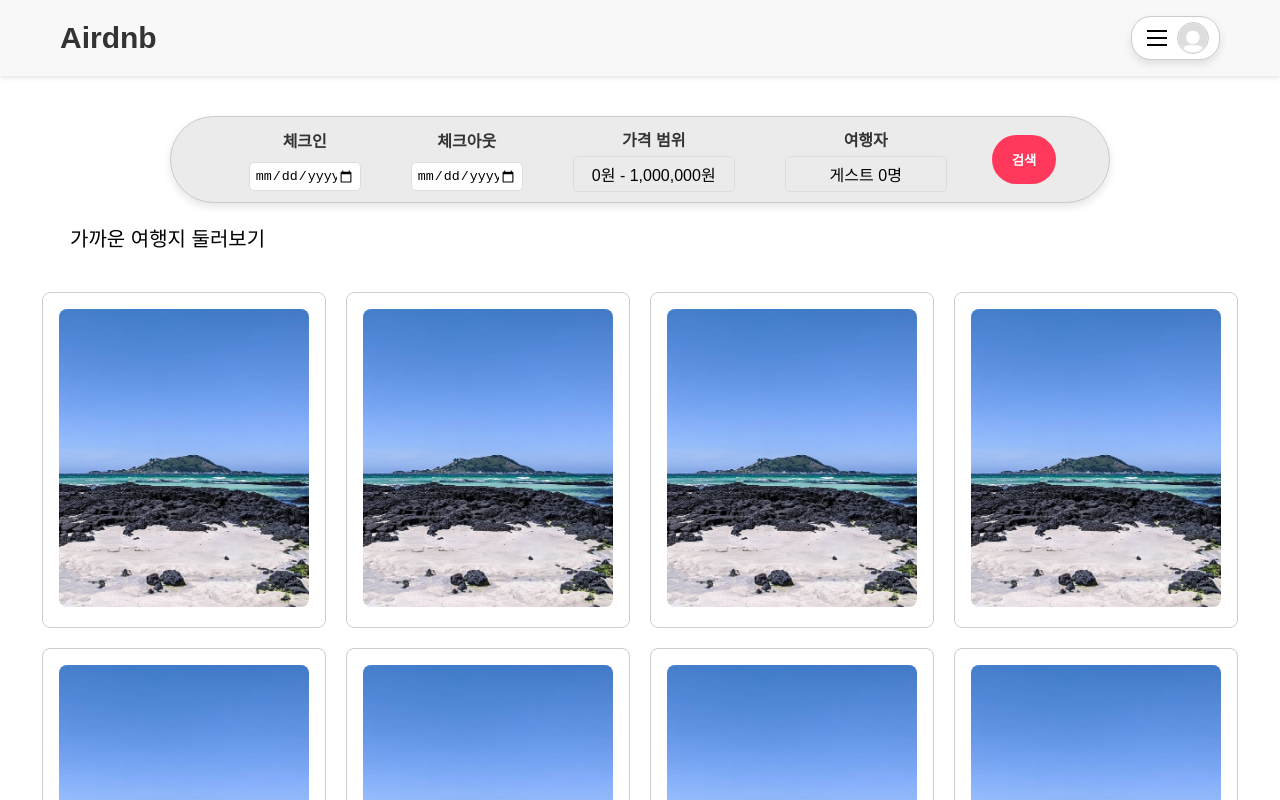
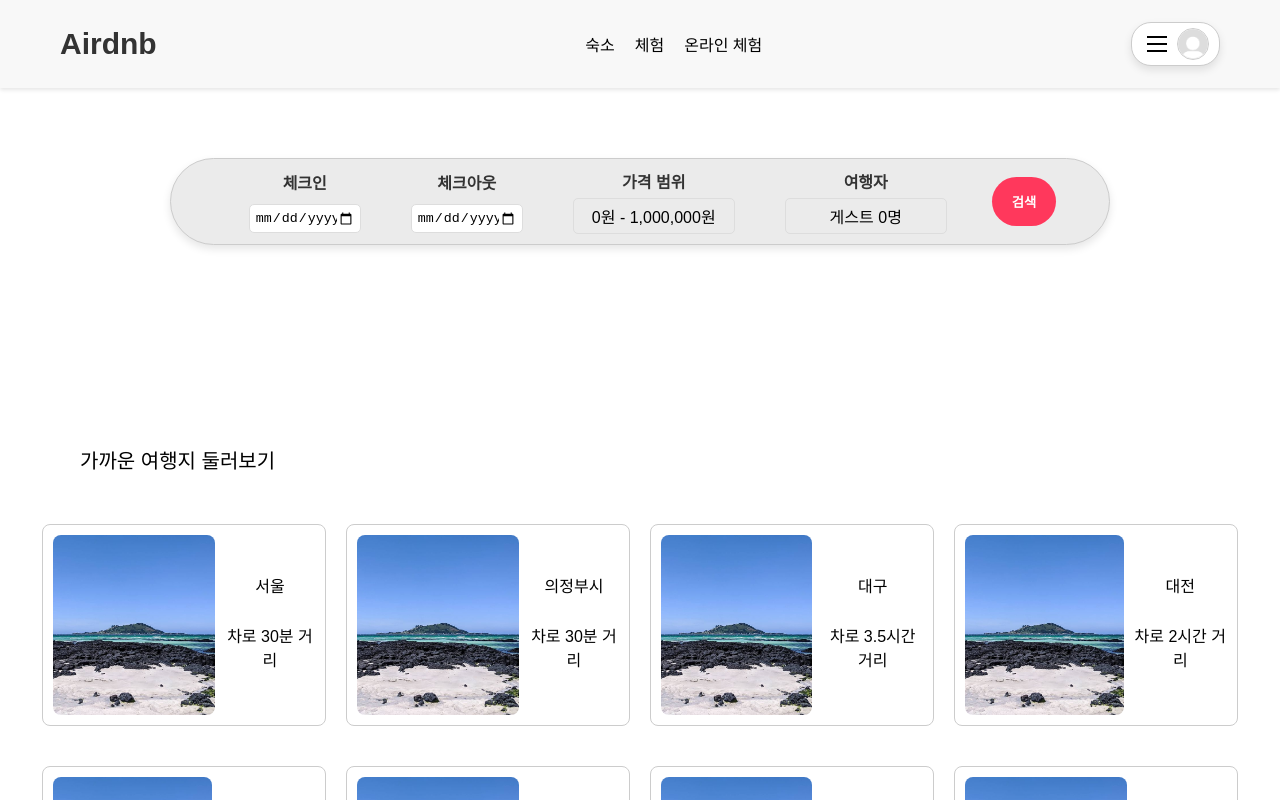
Before and after one commit to codesquad2024-airbnb-team03/fe-airdnb, a React (Create React App) app: page / in a window 1280 px wide. Shown: the top 800 px of the page. Built offline with nearby package versions, Linux system fonts and the light colour scheme.

Commit message:
feat: MainPage UI 수정

```diff
--- a/src/components/Filter.css
+++ b/src/components/Filter.css
@@ -5,7 +5,7 @@
   padding: 10px; /* 간격을 넓힘 */
   background-color: rgb(235, 235, 235);
   border-radius: 50px;
-    margin-top: 20px;
+  margin-top: 50px;
   margin-bottom: 20px;
   margin-left: 150px;
   margin-right: 150px;
@@ -61,7 +61,8 @@
   background-color: #e7304d;
 }
 
-  .traveler-filter-modal, .price-range-filter-modal {
+.traveler-filter-modal,
+.price-range-filter-modal {
   position: absolute;
   background-color: white;
   border: 1px solid #ccc;
--- a/src/components/Image.css
+++ b/src/components/Image.css
@@ -1,32 +1,28 @@
-.main_main_content {
+.main_content {
   display: flex;
   flex-wrap: wrap;
   justify-content: center;
   padding: 20px;
 }
 
-.main_card_content {
+.card_content {
   display: flex;
   flex-wrap: wrap;
+  justify-content: center;
   gap: 20px;
-  justify-content: center;
 }
 
-.image_card {
-  width: 200px; /* 카드 너비 */
-  height: 300px; /* 카드 높이 */
-  border: 1px solid #ccc; /* 테두리 색상 */
-  border-radius: 10px; /* 둥근 모서리 */
-  box-shadow: 0 4px 8px rgba(0, 0, 0, 0.1); /* 그림자 */
-  overflow: hidden;
-  transition: transform 0.2s;
+.card {
+  display: flex;
+  align-items: center;
+  padding: 10px;
+  border: 1px solid #ccc;
+  border-radius: 8px;
+  margin: 10px 0;
 }
 
-.image_card:hover {
-  transform: scale(1.05); /* 호버 시 크기 증가 */
+.text-content {
+  display: flex;
+  flex-direction: column;
+  margin-left: 10px;
 }
-
-.image_card img {
-  width: 100%; /* 이미지가 카드의 너비에 맞게 */
-  height: auto;
-}
--- a/src/components/Image.js
+++ b/src/components/Image.js
@@ -12,6 +12,17 @@ const Image = ({ data }) => {
   return (
     <div className="card" onClick={handleClick} style={{ cursor: "pointer" }}>
       <img src={data.src} className="img" alt={`Image ${data.id}`} />
+      <div className="text-content">
+        <p
+          style={{
+            fontWeight: 500,
+            margin: 10,
+          }}
+        >
+          {data.place}
+        </p>
+        <p>{data.desc}</p>
+      </div>
     </div>
   );
 };
--- a/src/index.js
+++ b/src/index.js
@@ -3,7 +3,6 @@ import ReactDOM from "react-dom/client";
 import "./index.css";
 import App from "./App";
 import reportWebVitals from "./reportWebVitals";
-import { BrowserRouter } from "react-router-dom";
 
 const root = ReactDOM.createRoot(document.getElementById("root"));
 
--- a/src/pages/Home.css
+++ b/src/pages/Home.css
@@ -14,11 +14,10 @@ html {
   justify-content: space-between;
   align-items: center;
   padding: 16px 60px 16px 60px;
-  font-size: 30px;
   width: 100%;
-  background-color: #f8f8f8; /* 배경 색상 */
-  box-shadow: 0 2px 4px rgba(0, 0, 0, 0.1); /* 그림자 효과 */
-  box-sizing: border-box; /* padding 포함하여 width 계산 */
+  background-color: #f8f8f8;
+  box-shadow: 0 2px 4px rgba(0, 0, 0, 0.1);
+  box-sizing: border-box;
 }
 
 /* 로고 스타일 */
@@ -26,6 +25,15 @@ html {
   text-decoration: none;
   color: #333; /* 텍스트 색상 */
   font-weight: bold;
+}
+
+.navigation ul {
+  display: flex;
+  list-style: none;
+}
+
+.navigation li {
+  margin-left: 20px;
 }
 
 /* 프로필 컨테이너 스타일 */
--- a/src/pages/Home.js
+++ b/src/pages/Home.js
@@ -85,19 +85,20 @@ const Home = () => {
 
   return (
     <div>
-      <header
-        className="header"
-        style={{
-          fontSize: 30,
-          display: "flex",
-          width: "100%",
-          justifyContent: "space-between",
-          alignItems: "center",
-        }}
-      >
-        <div className="nav-logo">
+      <header className="header">
+        <div
+          className="nav-logo"
+          style={{ fontSize: 30, alignItems: "center" }}
+        >
           <a href="/">Airdnb</a>
         </div>
+        <nav className="navigation">
+          <ul>
+            <li>숙소</li>
+            <li>체험</li>
+            <li>온라인 체험</li>
+          </ul>
+        </nav>
         <div className="profile-container">
           {user && <span className="user-name">{user.name}님</span>}
           <div
@@ -128,8 +129,14 @@ const Home = () => {
           className="menu-container"
           ref={menuRef}
           style={{
-            top: profileRef.current.getBoundingClientRect().bottom + window.scrollY + 10,
-            left: profileRef.current.getBoundingClientRect().left + window.scrollX - 50,
+            top:
+              profileRef.current.getBoundingClientRect().bottom +
+              window.scrollY +
+              10,
+            left:
+              profileRef.current.getBoundingClientRect().left +
+              window.scrollX -
+              50,
           }}
         >
           {user ? (
--- a/src/pages/MainPage.css
+++ b/src/pages/MainPage.css
@@ -27,8 +27,8 @@
 }
 
 .img {
-  width: 100%;
-  height: auto;
+  width: 180px;
+  height: 180px;
   border-radius: 8px;
 }
 
--- a/src/pages/MainPage.js
+++ b/src/pages/MainPage.js
@@ -3,24 +3,73 @@ import "./MainPage.css";
 import Image from "../components/Image";
 
 const MainPage = () => {
-  const images = [
-    { id: 1, src: require("../assets/image.png") },
-    { id: 2, src: require("../assets/image.png") },
-    { id: 3, src: require("../assets/image.png") },
-    { id: 4, src: require("../assets/image.png") },
-    { id: 5, src: require("../assets/image.png") },
-    { id: 6, src: require("../assets/image.png") },
-    { id: 7, src: require("../assets/image.png") },
-    { id: 8, src: require("../assets/image.png") },
+  const dataArr = [
+    {
+      id: 1,
+      src: require("../assets/image.png"),
+      place: "서울",
+      desc: "차로 30분 거리",
+    },
+    {
+      id: 2,
+      src: require("../assets/image.png"),
+      place: "의정부시",
+      desc: "차로 30분 거리",
+    },
+    {
+      id: 3,
+      src: require("../assets/image.png"),
+      place: "대구",
+      desc: "차로 3.5시간 거리",
+    },
+    {
+      id: 4,
+      src: require("../assets/image.png"),
+      place: "대전",
+      desc: "차로 2시간 거리",
+    },
+    {
+      id: 5,
+      src: require("../assets/image.png"),
+      place: "광주",
+      desc: "차로 4시간 거리",
+    },
+    {
+      id: 6,
+      src: require("../assets/image.png"),
+      place: "수원시",
+      desc: "차로 45분 거리",
+    },
+    {
+      id: 7,
+      src: require("../assets/image.png"),
+      place: "울산",
+      desc: "차로 4.5시간 거리",
+    },
+    {
+      id: 8,
+      src: require("../assets/image.png"),
+      place: "부천시",
+      desc: "차로 45분 거리",
+    },
   ];
 
   return (
     <div style={{ width: "100%", height: "100%" }}>
-      <p style={{ fontSize: 20, marginLeft: 50 }}>가까운 여행지 둘러보기</p>
-      <div className="main_main_content">
-        <div className="main_card_content">
-          {images.map((image) => (
-            <Image key={image.id} data={image} />
+      <p
+        style={{
+          fontSize: 20,
+          fontWeight: 500,
+          marginLeft: 60,
+          marginTop: 200,
+        }}
+      >
+        가까운 여행지 둘러보기
+      </p>
+      <div className="main_content">
+        <div className="card_content">
+          {dataArr.map((data) => (
+            <Image key={data.id} data={data} />
           ))}
         </div>
       </div>
```
Lines whose indentation alone changed are shown as unchanged.
